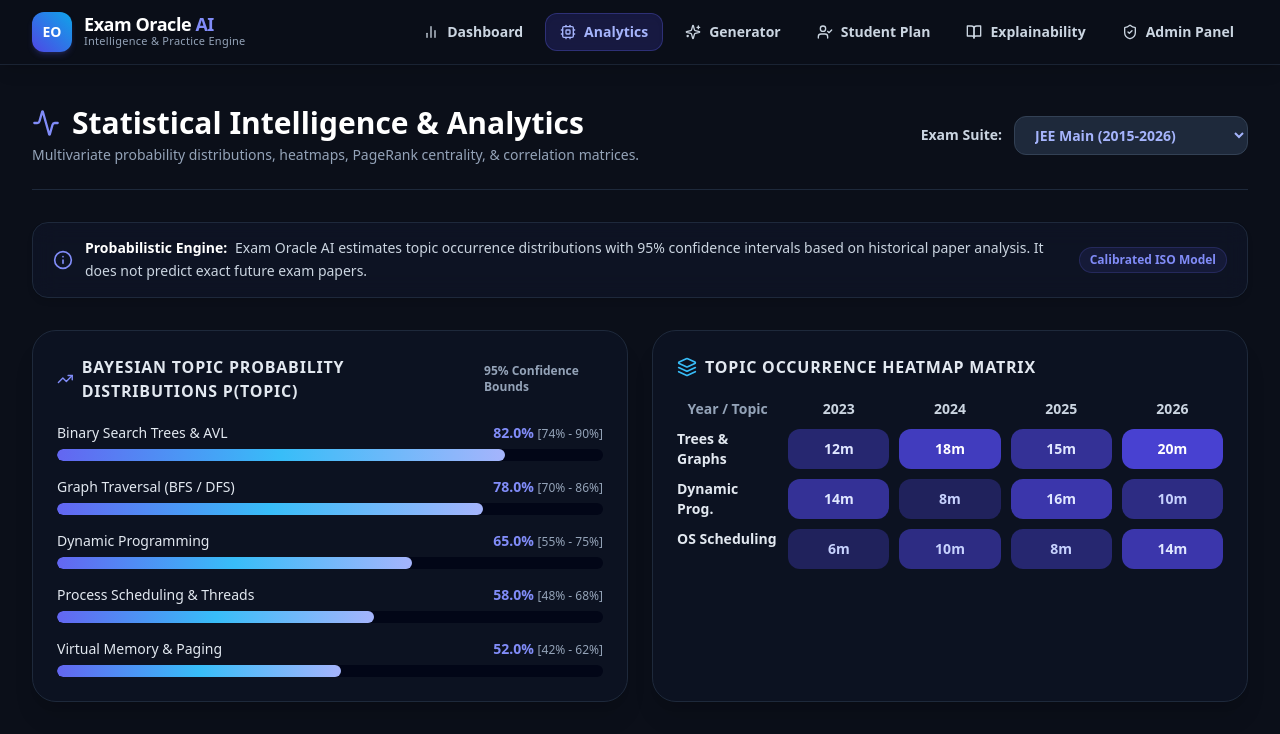
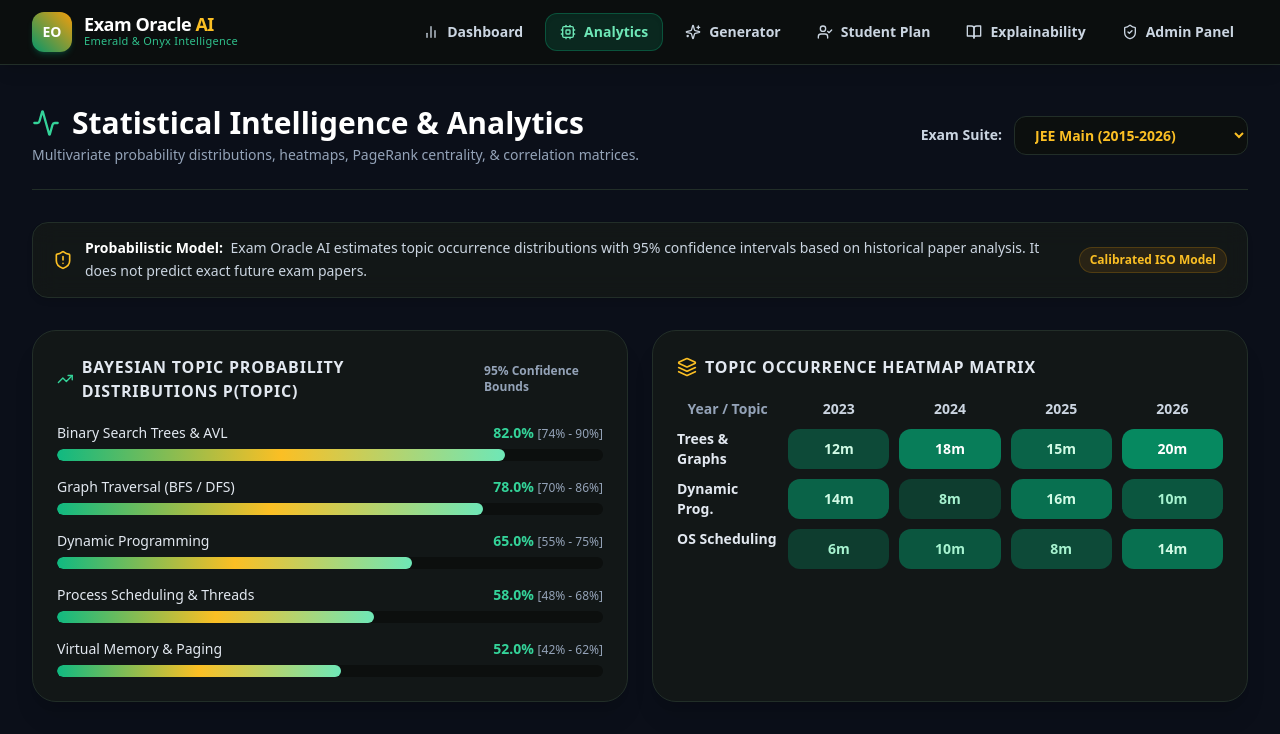
Before and after one commit to sahasanchayan44-tech/exam-oracle-ai, a Next.js app in the folder apps/web/: page /analytics in a window 1280 px wide. Shown: the top 734 px of the page. Built offline with nearby package versions, Linux system fonts and the light colour scheme.

Commit message:
style(theme): apply Emerald Luxury & Onyx Gold color theme palette across navigation and components

```diff
--- a/apps/web/src/app/analytics/page.tsx
+++ b/apps/web/src/app/analytics/page.tsx
@@ -32,10 +32,10 @@ export default function AnalyticsPage() {
 
   return (
     <main className="max-w-7xl mx-auto px-4 sm:px-6 lg:px-8 py-10 space-y-8">
-      <div className="flex flex-col sm:flex-row sm:items-center justify-between gap-4 pb-6 border-b border-slate-800">
+      <div className="flex flex-col sm:flex-row sm:items-center justify-between gap-4 pb-6 border-b border-[#222E28]">
         <div>
           <h1 className="text-2xl sm:text-3xl font-extrabold text-white flex items-center gap-3">
-            <Activity className="w-7 h-7 text-indigo-400" />
+            <Activity className="w-7 h-7 text-emerald-400" />
             Statistical Intelligence & Analytics
           </h1>
           <p className="text-sm text-slate-400 mt-1">
@@ -48,7 +48,7 @@ export default function AnalyticsPage() {
           <select
             value={selectedExam}
             onChange={(e) => setSelectedExam(e.target.value)}
-            className="px-4 py-2 rounded-xl bg-slate-800 border border-slate-700 text-indigo-300 text-sm font-bold focus:outline-none"
+            className="px-4 py-2 rounded-xl bg-[#0C0F0E] border border-[#222E28] text-amber-400 text-sm font-bold focus:outline-none"
           >
             <option value="JEE_MAIN">JEE Main (2015-2026)</option>
             <option value="GATE_CS">GATE Computer Science</option>
@@ -63,10 +63,10 @@ export default function AnalyticsPage() {
 
       <div className="grid grid-cols-1 lg:grid-cols-2 gap-6">
         {/* Topic Probability Curves */}
-        <div className="p-6 rounded-3xl bg-slate-900/50 border border-slate-800 space-y-5 shadow-xl">
+        <div className="p-6 rounded-3xl bg-[#141A17]/80 border border-[#222E28] space-y-5 shadow-xl">
           <div className="flex justify-between items-center">
             <h3 className="text-sm sm:text-base font-bold text-slate-200 uppercase tracking-wider flex items-center gap-2">
-              <TrendingUp className="w-5 h-5 text-indigo-400" />
+              <TrendingUp className="w-5 h-5 text-emerald-400" />
               Bayesian Topic Probability Distributions P(Topic)
             </h3>
             <span className="text-xs text-slate-400 font-semibold">95% Confidence Bounds</span>
@@ -77,13 +77,13 @@ export default function AnalyticsPage() {
               <div key={idx} className="space-y-1.5 text-xs sm:text-sm">
                 <div className="flex justify-between text-slate-200 font-medium">
                   <span>{t.topic}</span>
-                  <span className="text-indigo-400 font-bold">
+                  <span className="text-emerald-400 font-bold">
                     {(t.prob * 100).toFixed(1)}% <span className="text-slate-400 font-normal text-xs">[{ (t.lower*100).toFixed(0) }% - { (t.upper*100).toFixed(0) }%]</span>
                   </span>
                 </div>
-                <div className="w-full h-3 rounded-full bg-slate-950 overflow-hidden">
+                <div className="w-full h-3 rounded-full bg-[#0C0F0E] overflow-hidden">
                   <div
-                    className="h-full rounded-full bg-gradient-to-r from-indigo-500 via-sky-400 to-indigo-300"
+                    className="h-full rounded-full bg-gradient-to-r from-emerald-500 via-amber-400 to-emerald-300"
                     style={{ width: `${t.prob * 100}%` }}
                   />
                 </div>
@@ -93,9 +93,9 @@ export default function AnalyticsPage() {
         </div>
 
         {/* Heatmap Matrix */}
-        <div className="p-6 rounded-3xl bg-slate-900/50 border border-slate-800 space-y-5 shadow-xl">
+        <div className="p-6 rounded-3xl bg-[#141A17]/80 border border-[#222E28] space-y-5 shadow-xl">
           <h3 className="text-sm sm:text-base font-bold text-slate-200 uppercase tracking-wider flex items-center gap-2">
-            <Layers className="w-5 h-5 text-sky-400" />
+            <Layers className="w-5 h-5 text-amber-400" />
             Topic Occurrence Heatmap Matrix
           </h3>
           <div className="grid grid-cols-5 gap-2.5 text-center text-xs sm:text-sm">
@@ -106,42 +106,42 @@ export default function AnalyticsPage() {
             <div className="font-bold text-slate-300">2026</div>
 
             <div className="font-semibold text-left text-slate-200">Trees & Graphs</div>
-            <div className="p-2.5 rounded-xl bg-indigo-600/40 text-indigo-100 font-bold">12m</div>
-            <div className="p-2.5 rounded-xl bg-indigo-600/80 text-white font-bold">18m</div>
-            <div className="p-2.5 rounded-xl bg-indigo-600/60 text-indigo-100 font-bold">15m</div>
-            <div className="p-2.5 rounded-xl bg-indigo-600/90 text-white font-bold">20m</div>
+            <div className="p-2.5 rounded-xl bg-emerald-600/40 text-emerald-100 font-bold">12m</div>
+            <div className="p-2.5 rounded-xl bg-emerald-600/80 text-white font-bold">18m</div>
+            <div className="p-2.5 rounded-xl bg-emerald-600/60 text-emerald-100 font-bold">15m</div>
+            <div className="p-2.5 rounded-xl bg-emerald-600/90 text-white font-bold">20m</div>
 
             <div className="font-semibold text-left text-slate-200">Dynamic Prog.</div>
-            <div className="p-2.5 rounded-xl bg-indigo-600/60 text-indigo-100 font-bold">14m</div>
-            <div className="p-2.5 rounded-xl bg-indigo-600/30 text-indigo-200 font-bold">8m</div>
-            <div className="p-2.5 rounded-xl bg-indigo-600/70 text-indigo-100 font-bold">16m</div>
-            <div className="p-2.5 rounded-xl bg-indigo-600/50 text-indigo-200 font-bold">10m</div>
+            <div className="p-2.5 rounded-xl bg-emerald-600/60 text-emerald-100 font-bold">14m</div>
+            <div className="p-2.5 rounded-xl bg-emerald-600/30 text-emerald-200 font-bold">8m</div>
+            <div className="p-2.5 rounded-xl bg-emerald-600/70 text-emerald-100 font-bold">16m</div>
+            <div className="p-2.5 rounded-xl bg-emerald-600/50 text-emerald-200 font-bold">10m</div>
 
             <div className="font-semibold text-left text-slate-200">OS Scheduling</div>
-            <div className="p-2.5 rounded-xl bg-indigo-600/30 text-indigo-200 font-bold">6m</div>
-            <div className="p-2.5 rounded-xl bg-indigo-600/50 text-indigo-200 font-bold">10m</div>
-            <div className="p-2.5 rounded-xl bg-indigo-600/40 text-indigo-200 font-bold">8m</div>
-            <div className="p-2.5 rounded-xl bg-indigo-600/70 text-indigo-100 font-bold">14m</div>
+            <div className="p-2.5 rounded-xl bg-emerald-600/30 text-emerald-200 font-bold">6m</div>
+            <div className="p-2.5 rounded-xl bg-emerald-600/50 text-emerald-200 font-bold">10m</div>
+            <div className="p-2.5 rounded-xl bg-emerald-600/40 text-emerald-200 font-bold">8m</div>
+            <div className="p-2.5 rounded-xl bg-emerald-600/70 text-emerald-100 font-bold">14m</div>
           </div>
         </div>
       </div>
 
       <div className="grid grid-cols-1 lg:grid-cols-2 gap-6">
         {/* Knowledge Graph Network */}
-        <div className="p-6 rounded-3xl bg-slate-900/50 border border-slate-800 space-y-4 shadow-xl">
+        <div className="p-6 rounded-3xl bg-[#141A17]/80 border border-[#222E28] space-y-4 shadow-xl">
           <h3 className="text-sm sm:text-base font-bold text-slate-200 uppercase tracking-wider flex items-center gap-2">
-            <Network className="w-5 h-5 text-indigo-400" />
+            <Network className="w-5 h-5 text-emerald-400" />
             PageRank Concept Knowledge Graph Network
           </h3>
 
           <div className="space-y-3">
             {knowledgeGraphNodes.map((n, idx) => (
-              <div key={idx} className="p-4 rounded-2xl bg-slate-800/40 border border-slate-800 flex justify-between items-center text-xs sm:text-sm">
+              <div key={idx} className="p-4 rounded-2xl bg-[#0C0F0E]/60 border border-[#222E28] flex justify-between items-center text-xs sm:text-sm">
                 <div>
                   <span className="font-bold text-slate-100 block">{n.id}</span>
                   <span className="text-slate-400 text-xs">{n.type} Node</span>
                 </div>
-                <span className="px-3 py-1 rounded-full bg-indigo-500/10 text-indigo-300 font-bold border border-indigo-500/20 text-xs">
+                <span className="px-3 py-1 rounded-full bg-emerald-500/10 text-emerald-300 font-bold border border-emerald-500/20 text-xs">
                   PageRank: {n.rank}
                 </span>
               </div>
@@ -150,9 +150,9 @@ export default function AnalyticsPage() {
         </div>
 
         {/* Correlation Matrix */}
-        <div className="p-6 rounded-3xl bg-slate-900/50 border border-slate-800 space-y-4 shadow-xl">
+        <div className="p-6 rounded-3xl bg-[#141A17]/80 border border-[#222E28] space-y-4 shadow-xl">
           <h3 className="text-sm sm:text-base font-bold text-slate-200 uppercase tracking-wider flex items-center gap-2">
-            <PieChart className="w-5 h-5 text-sky-400" />
+            <PieChart className="w-5 h-5 text-amber-400" />
             Pearson Correlation Matrix
           </h3>
 
@@ -166,7 +166,7 @@ export default function AnalyticsPage() {
                   <div
                     key={colIdx}
                     className="p-3 rounded-xl font-bold text-white shadow-md text-xs sm:text-sm"
-                    style={{ backgroundColor: `rgba(99, 102, 241, ${val})` }}
+                    style={{ backgroundColor: `rgba(16, 185, 129, ${val})` }}
                   >
                     {val.toFixed(2)}
                   </div>
--- a/apps/web/src/components/DisclaimerBanner.tsx
+++ b/apps/web/src/components/DisclaimerBanner.tsx
@@ -1,18 +1,18 @@
 'use client';
 
 import React from 'react';
-import { Info } from 'lucide-react';
+import { ShieldAlert } from 'lucide-react';
 
 export default function DisclaimerBanner() {
   return (
-    <div className="w-full max-w-7xl mx-auto px-5 py-3.5 rounded-2xl bg-slate-900/60 border border-slate-800 text-slate-300 flex items-start sm:items-center justify-between text-xs sm:text-sm gap-3 shadow-md backdrop-blur-md">
+    <div className="w-full max-w-7xl mx-auto px-5 py-3.5 rounded-2xl bg-[#141A17]/80 border border-[#222E28] text-slate-300 flex items-start sm:items-center justify-between text-xs sm:text-sm gap-3 shadow-md backdrop-blur-md">
       <div className="flex items-center space-x-3">
-        <Info className="w-5 h-5 text-indigo-400 flex-shrink-0" />
+        <ShieldAlert className="w-5 h-5 text-amber-400 flex-shrink-0" />
         <span className="leading-relaxed">
-          <strong className="text-white font-semibold mr-1">Probabilistic Engine:</strong> Exam Oracle AI estimates topic occurrence distributions with 95% confidence intervals based on historical paper analysis. It does not predict exact future exam papers.
+          <strong className="text-white font-semibold mr-1">Probabilistic Model:</strong> Exam Oracle AI estimates topic occurrence distributions with 95% confidence intervals based on historical paper analysis. It does not predict exact future exam papers.
         </span>
       </div>
-      <span className="px-2.5 py-1 rounded-full bg-indigo-500/10 text-indigo-400 font-semibold border border-indigo-500/20 text-xs whitespace-nowrap hidden lg:inline-block">
+      <span className="px-2.5 py-1 rounded-full bg-amber-500/10 text-amber-400 font-semibold border border-amber-500/20 text-xs whitespace-nowrap hidden lg:inline-block">
         Calibrated ISO Model
       </span>
     </div>
--- a/apps/web/src/components/Navigation.tsx
+++ b/apps/web/src/components/Navigation.tsx
@@ -18,18 +18,18 @@ export default function Navigation() {
   ];
 
   return (
-    <header className="sticky top-0 z-50 w-full border-b border-slate-800/80 bg-[#0B0F19]/90 backdrop-blur-xl shadow-lg">
+    <header className="sticky top-0 z-50 w-full border-b border-[#222E28] bg-[#0C0F0E]/90 backdrop-blur-xl shadow-lg">
       <div className="max-w-7xl mx-auto px-4 sm:px-6 lg:px-8 h-16 flex items-center justify-between">
         <Link href="/" className="flex items-center space-x-3 group">
-          <div className="w-10 h-10 rounded-xl bg-gradient-to-tr from-indigo-600 to-sky-500 flex items-center justify-center text-white font-extrabold text-sm shadow-md shadow-indigo-500/20 group-hover:scale-105 transition-transform">
+          <div className="w-10 h-10 rounded-xl bg-gradient-to-tr from-emerald-600 to-amber-500 flex items-center justify-center text-white font-extrabold text-sm shadow-md shadow-emerald-500/20 group-hover:scale-105 transition-transform">
             EO
           </div>
           <div className="flex flex-col">
             <span className="text-lg font-extrabold text-white tracking-tight leading-none">
-              Exam Oracle <span className="text-indigo-400 font-semibold">AI</span>
+              Exam Oracle <span className="text-amber-400 font-semibold">AI</span>
             </span>
-            <span className="text-[11px] text-slate-400 font-medium tracking-wide">
-              Intelligence & Practice Engine
+            <span className="text-[11px] text-emerald-400/90 font-medium tracking-wide">
+              Emerald & Onyx Intelligence
             </span>
           </div>
         </Link>
@@ -44,8 +44,8 @@ export default function Navigation() {
                 href={item.href}
                 className={`flex items-center space-x-2 px-3.5 py-2 rounded-xl text-sm font-semibold transition-all duration-200 ${
                   isActive
-                    ? 'bg-indigo-600/20 text-indigo-300 border border-indigo-500/30 shadow-inner'
-                    : 'text-slate-300 hover:text-white hover:bg-slate-800/50'
+                    ? 'bg-emerald-500/15 text-emerald-300 border border-emerald-500/30 shadow-inner'
+                    : 'text-slate-300 hover:text-white hover:bg-[#141A17]'
                 }`}
               >
                 <Icon className="w-4 h-4" />
--- a/apps/web/tailwind.config.js
+++ b/apps/web/tailwind.config.js
@@ -9,24 +9,24 @@ module.exports = {
   theme: {
     extend: {
       colors: {
-        border: "hsl(var(--border))",
-        input: "hsl(var(--input))",
-        ring: "hsl(var(--ring))",
-        background: "hsl(var(--background))",
-        foreground: "hsl(var(--foreground))",
+        border: "#222E28",
+        input: "#222E28",
+        ring: "#10B981",
+        background: "#0C0F0E",
+        foreground: "#F3F4F6",
         primary: {
-          DEFAULT: "#4F46E5", // Indigo-600
+          DEFAULT: "#10B981", // Mint Emerald
           foreground: "#FFFFFF",
         },
-        secondary: {
-          DEFAULT: "#0EA5E9", // Sky-500
-          foreground: "#FFFFFF",
+        accent: {
+          DEFAULT: "#F59E0B", // Warm Gold
+          foreground: "#000000",
         },
-        oracle: {
-          dark: "#0B0F19",
-          card: "#111827",
-          border: "#1F2937",
-          accent: "#6366F1",
+        onyx: {
+          bg: "#0C0F0E",
+          card: "#141A17",
+          border: "#222E28",
+          emerald: "#10B981",
           gold: "#F59E0B"
         }
       },
```
Also changed, not shown: apps/web/src/app/page.tsx (+40 -40 lines), apps/web/src/styles/globals.css (+6 -6 lines).
